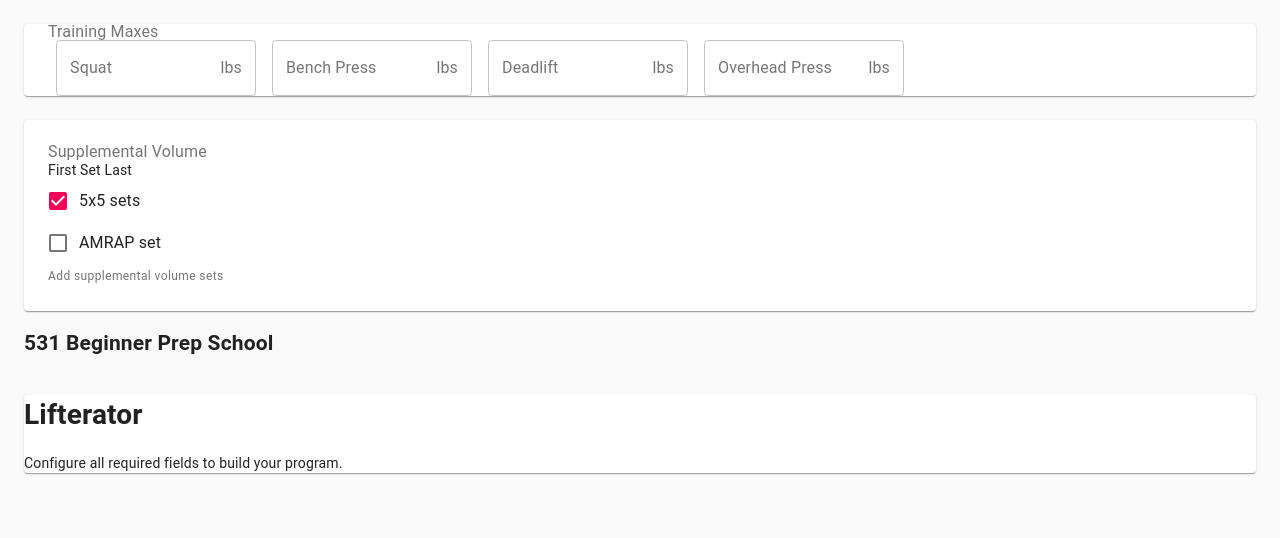
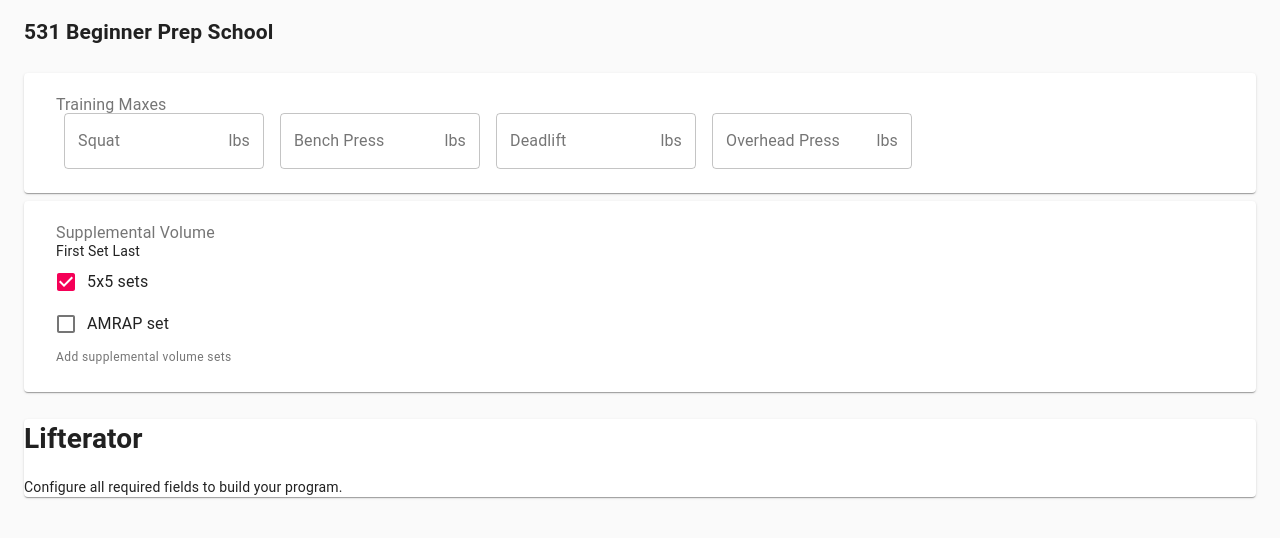
Before and after one commit to jefffm/lifterator, a React (Create React App) app: page / in a window 1280 px wide. Shown: the top 538 px of the page. Built offline with nearby package versions, Linux system fonts and the light colour scheme.

Commit message:
Tweak formatting and spacing

```diff
--- /dev/null
+++ b/src/components/ConfigurationCommon.tsx
@@ -0,0 +1,26 @@
+import React from 'react'
+import { makeStyles, Theme, createStyles } from '@material-ui/core/styles';
+
+
+export const useStyles = makeStyles((theme: Theme) =>
+    createStyles({
+        root: {
+            display: 'flex',
+            margin: theme.spacing(1),
+        },
+        formControl: {
+            margin: theme.spacing(3),
+        },
+        textField: {
+            marginLeft: theme.spacing(1),
+            marginRight: theme.spacing(1),
+            width: 200,
+        },
+        dense: {
+            marginTop: 19,
+        },
+        menu: {
+            width: 200,
+        },
+    }),
+)
--- a/src/components/TrainingMaxesForm.tsx
+++ b/src/components/TrainingMaxesForm.tsx
@@ -1,34 +1,13 @@
 import React from 'react'
 import clsx from 'clsx'
 import { IExerciseWeightMapping } from '../lib/Types';
-import { makeStyles, Theme, createStyles } from '@material-ui/core/styles'
 
 import FormControl from '@material-ui/core/FormControl'
 import FormLabel from '@material-ui/core/FormLabel'
 import FormGroup from '@material-ui/core/FormLabel'
 import TextField from '@material-ui/core/TextField'
 import InputAdornment from '@material-ui/core/InputAdornment'
-
-const useStyles = makeStyles((theme: Theme) =>
-    createStyles({
-        container: {
-            display: 'flex',
-            flexWrap: 'wrap',
-            margin: theme.spacing(3),
-        },
-        textField: {
-            marginLeft: theme.spacing(1),
-            marginRight: theme.spacing(1),
-            width: 200,
-        },
-        dense: {
-            marginTop: 19,
-        },
-        menu: {
-            width: 200,
-        },
-    }),
-)
+import { useStyles } from './ConfigurationCommon';
 
 interface ITrainingMaxesFormProps {
     trainingMaxes: IExerciseWeightMapping
@@ -55,8 +34,8 @@
     )
 
     return (
-        <div hide-print className={classes.container}>
-            <FormControl component="fieldset">
+        <div hide-print className={classes.root}>
+            <FormControl component="fieldset" className={classes.formControl}>
                 <FormLabel component="legend">
                     Training Maxes
             </FormLabel>
--- a/src/components/VolumeForm.tsx
+++ b/src/components/VolumeForm.tsx
@@ -9,17 +9,7 @@
 import FormControlLabel from '@material-ui/core/FormControlLabel'
 import FormHelperText from '@material-ui/core/FormHelperText'
 import Checkbox from '@material-ui/core/Checkbox'
-
-const useStyles = makeStyles((theme: Theme) =>
-    createStyles({
-        root: {
-            display: 'flex',
-        },
-        formControl: {
-            margin: theme.spacing(3),
-        },
-    }),
-);
+import { useStyles } from './ConfigurationCommon';
 
 interface VolumeFormProps {
     volumeSettings: IVolumeSettings
--- a/src/lib/Program.tsx
+++ b/src/lib/Program.tsx
@@ -144,16 +144,17 @@
         }
 
         return <Container>
-            <ConfigurationPanel
-                unit={unit}
-                volumeSettings={volumeSettings}
-                trainingMaxes={trainingMaxes}
-                onChange={changeHandlerFactory}
-            />
             <Grid container direction="column" justify="space-evenly" alignItems="stretch" >
                 <Box>
                     <h2>{programName}</h2>
                 </Box>
+
+                <ConfigurationPanel
+                    unit={unit}
+                    volumeSettings={volumeSettings}
+                    trainingMaxes={trainingMaxes}
+                    onChange={changeHandlerFactory}
+                />
 
                 <Collapse in={!isRequiredDataSet}>
                     <Paper>
```
